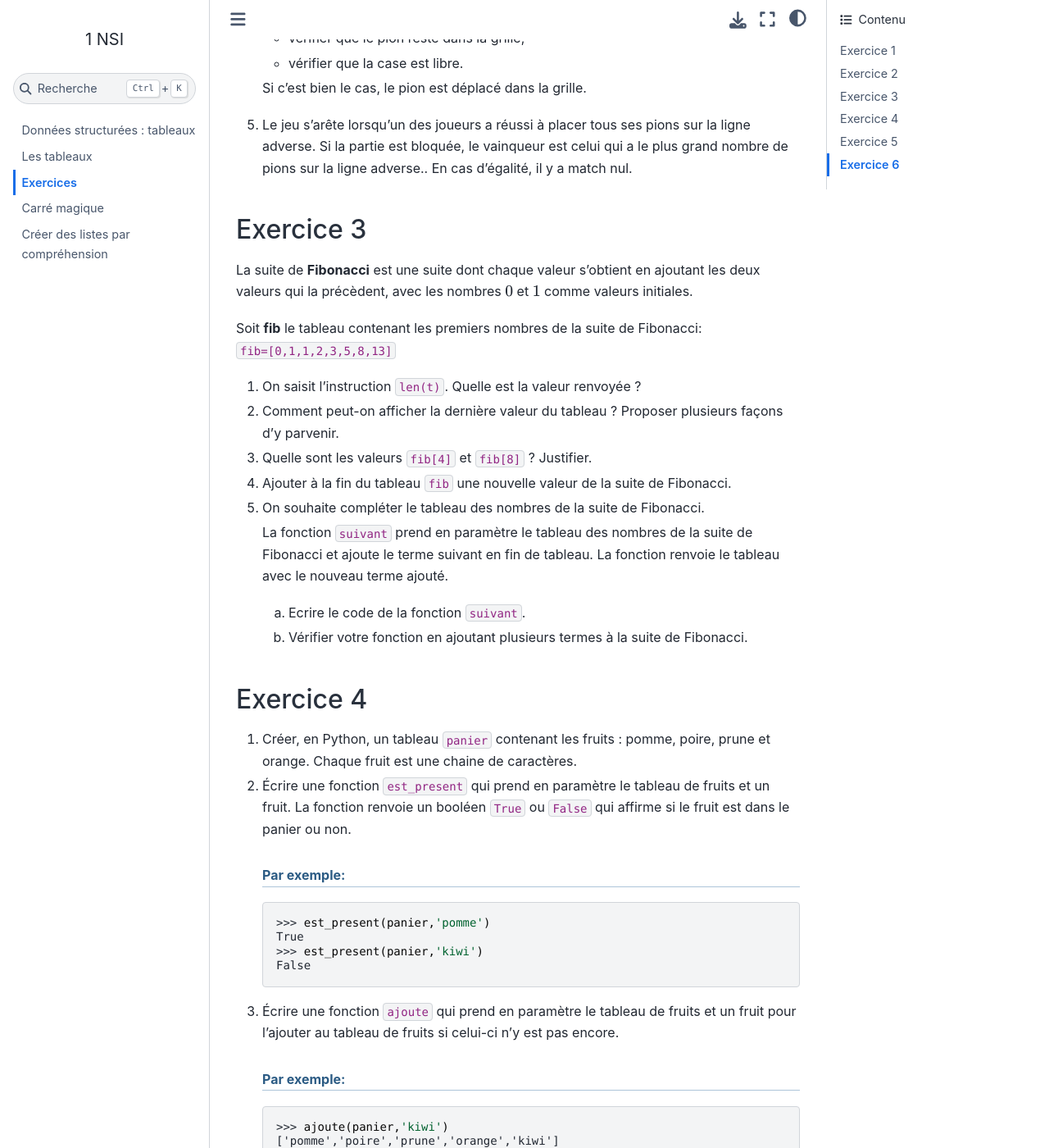
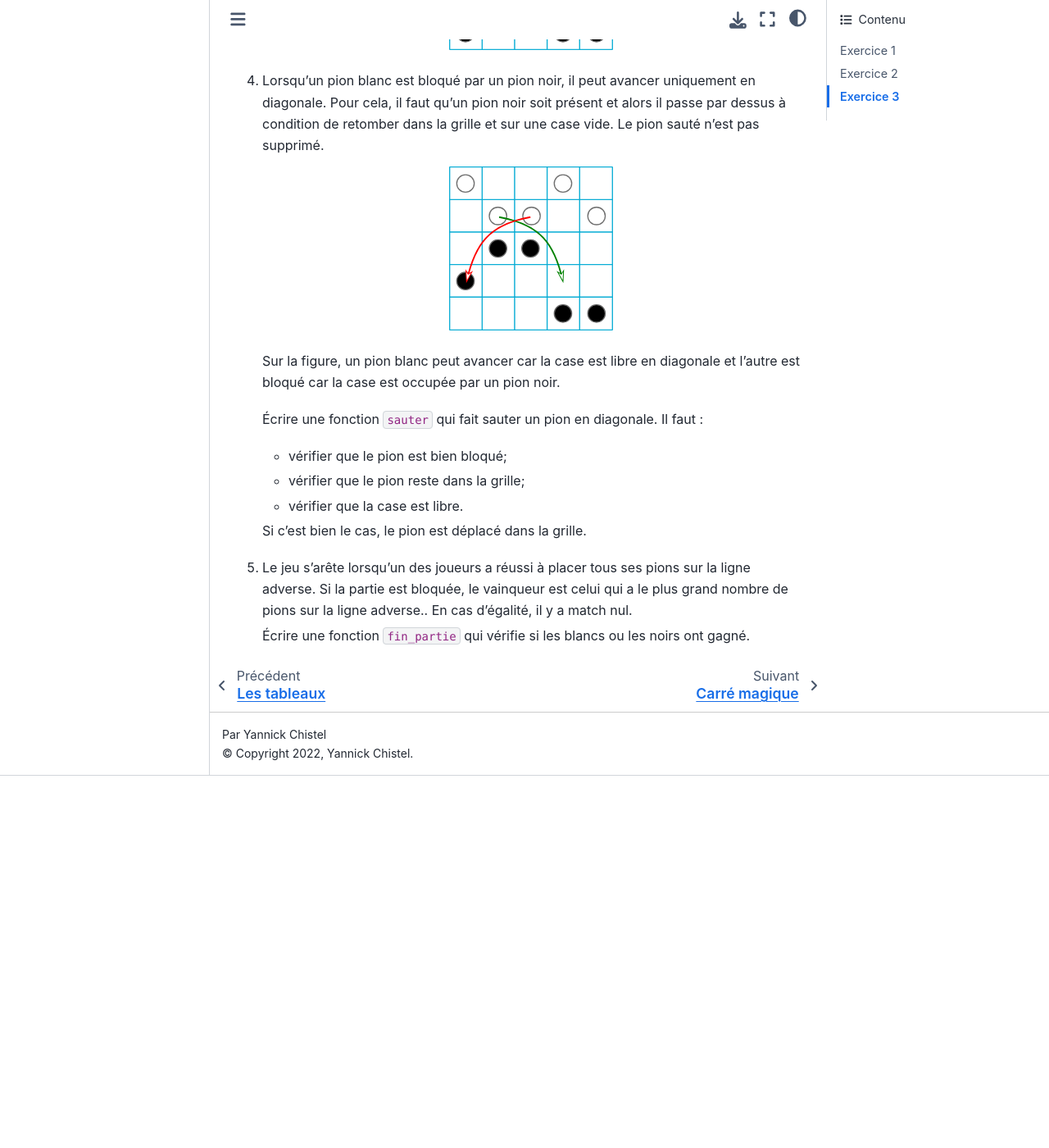
Before and after one commit to ychistel/1nsi_tableaux, a Sphinx documentation site: the page built from source/content/exercice.rst, in a window 1280 px wide and 1400 px high, scrolled down 2018 px. Shown: the whole window at 82% size. Built offline with Sphinx 7.4.7 and the Sphinx Book theme 1.1.4, drawn with Linux system fonts in a browser that asks for light colours; after the commit the page ends 2964 px from its top, so only the background shows below that; some of the changed text lies outside the part shown.

Commit message:
mise à jour exercices suite

```diff
--- a/source/content/exercice.rst
+++ b/source/content/exercice.rst
@@ -56,113 +78,4 @@ On représente une grille carrée de dimension 5 par un tableau. Chaque ligne de
 
 #. Le jeu s'arête lorsqu'un des joueurs a réussi à placer tous ses pions sur la ligne adverse. Si la partie est bloquée, le vainqueur est celui qui a le plus grand nombre de pions sur la ligne adverse.. En cas d'égalité, il y a match nul.
 
-
-
-Exercice 3
-----------
-
-La suite de **Fibonacci** est une suite dont chaque valeur s’obtient en ajoutant les deux valeurs qui la précèdent,
-avec les nombres :math:`0` et :math:`1` comme valeurs initiales.
-
-Soit **fib** le tableau contenant les premiers nombres de la suite de Fibonacci: ``fib=[0,1,1,2,3,5,8,13]``
-
-#. On saisit l’instruction ``len(t)``. Quelle est la valeur renvoyée ?
-#. Comment peut-on afficher la dernière valeur du tableau ? Proposer plusieurs façons d’y parvenir.
-#. Quelle sont les valeurs ``fib[4]`` et ``fib[8]`` ? Justifier.
-#. Ajouter à la fin du tableau ``fib`` une nouvelle valeur de la suite de Fibonacci.
-
-#. On souhaite compléter le tableau des nombres de la suite de Fibonacci.
-
-   La fonction ``suivant`` prend en paramètre le
-   tableau des nombres de la suite de Fibonacci et ajoute le terme suivant en fin de tableau. La fonction renvoie le
-   tableau avec le nouveau terme ajouté.
-
-   a) Ecrire le code de la fonction ``suivant``.
-   b) Vérifier votre fonction en ajoutant plusieurs termes à la suite de Fibonacci.
-
-
-Exercice 4
-----------
-
-#. Créer, en Python, un tableau ``panier`` contenant les fruits : pomme, poire, prune et orange. Chaque fruit est une
-   chaine de caractères.
-
-#. Écrire une fonction ``est_present`` qui prend en paramètre le tableau de fruits et un fruit. La fonction renvoie un
-   booléen ``True`` ou ``False`` qui affirme si le fruit est dans le panier ou non.
-
-   .. rubric:: Par exemple:
-
-   >>> est_present(panier,'pomme')
-   True
-   >>> est_present(panier,'kiwi')
-   False
-
-#. Écrire une fonction ``ajoute`` qui prend en paramètre le tableau de fruits et un fruit pour l’ajouter au tableau de
-   fruits si celui-ci n’y est pas encore.
-
-   .. rubric:: Par exemple:
-
-   >>> ajoute(panier,'kiwi')
-   ['pomme','poire','prune','orange','kiwi']
-   >>> ajoute(panier,'poire')
-   ['pomme','poire','prune','orange','kiwi']
-
-#. Écrire une fonction ``supprime`` qui prend en paramètre le tableau de fruits et un fruit pour le supprimer du tableau.
-
-   La méthode ``remove(valeur)`` supprime dans un tableau la première occurence ``valeur``.
-
-   .. rubric:: Par exemple:
-
-   >>> supprime(panier,'kiwi')
-   ['pomme','poire','prune','orange']
-   >>> supprime(panier,'poire')
-   ['pomme','prune','orange']
-
-.. _exercice-2:
-
-Exercice 5
-----------
-
-Soit ``t`` une variable de type tableau contenant telle que ``t=[7,1,3,9,7,6,2,7,5,9]``.
-
-#. Écrire la fonction ``occurence`` qui prend en paramètres un tableau ``tab`` et une valeur ``x``. Cette fonction
-   renvoie le nombre d'occurences de la valeur ``x`` que contient le tableau ``tab``. Si la valeur n'est pas présente
-   dans le tableau, la fonction renvoie ``0``.
-
-   .. rubric:: Par exemple:
-
-   >>> occurence(t,7)
-   3
-   >>> occurence(t,4)
-   0
-
-#. Écrire la fonction ``decale`` qui prend en paramètre le tableau ``tab`` et le modifie en décalant toutes les nombres
-   qu'il contient de 1 rang vers la droite. La première position, laissée libre, sera occupée par la dernière
-   valeur décalée du tableau.
-
-   >>> decale(t)
-   [9,7,1,3,9,7,6,2,7,5]
-   >>> decale(t)
-   [5,9,7,1,3,9,7,6,2,7]
-
-
-Exercice 6
-----------
-
-Lors d'un examen, un candidat a eu les notes suivantes:
-
-- français: 12, coefficient : 4
-- mathématiques: 13, coefficient : 5
-- anglais: 9, coefficient : 2
-- histoire: 14, coefficient : 2
-- sciences: 11, coefficient : 3
-
-On crée une liste dont chaque valeur est une liste constituée de la note et du coefficient.
-
-La liste dans la variable ``notes`` telle que : ``notes = [[12,4],[13,5],[9,2],[14,2],[11,3]]``
-
-#. Quelle est la valeur de ``notes[1]`` ?
-#. Comment obtient-on la valeur et le coefficient de la troisième note de valeur 9 ? ?
-#. Écrire une boucle qui affiche seulement les notes. Puis seulement les coefficients.
-#. Écrire la fonction ``moyenne`` qui prend en paramètre la liste de notes et renvoie la moye nne des notes affectées de
-   leurs coefficients.
+   Écrire une fonction ``fin_partie`` qui vérifie si les blancs ou les noirs ont gagné.
```
Also changed, not shown: other parts of source/content/exercice.rst (+22 -0 lines).
